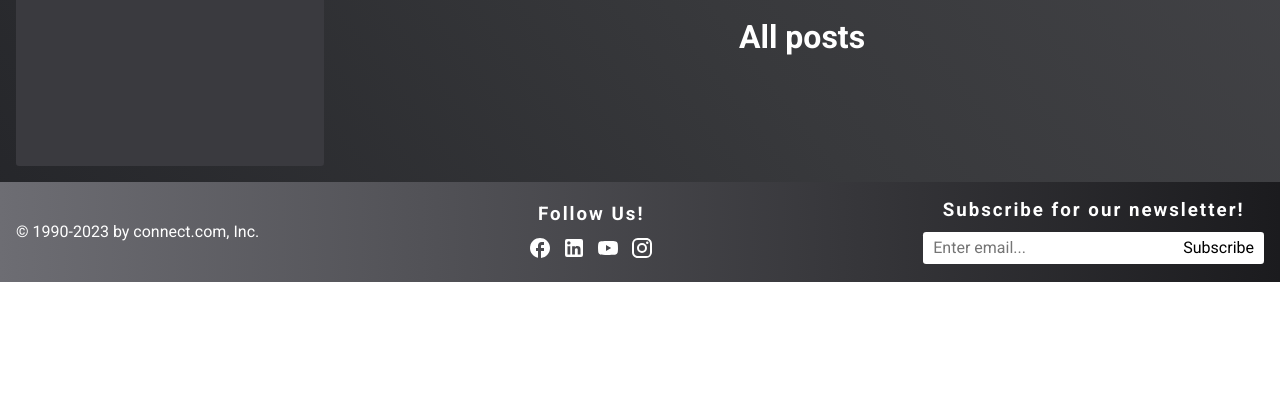
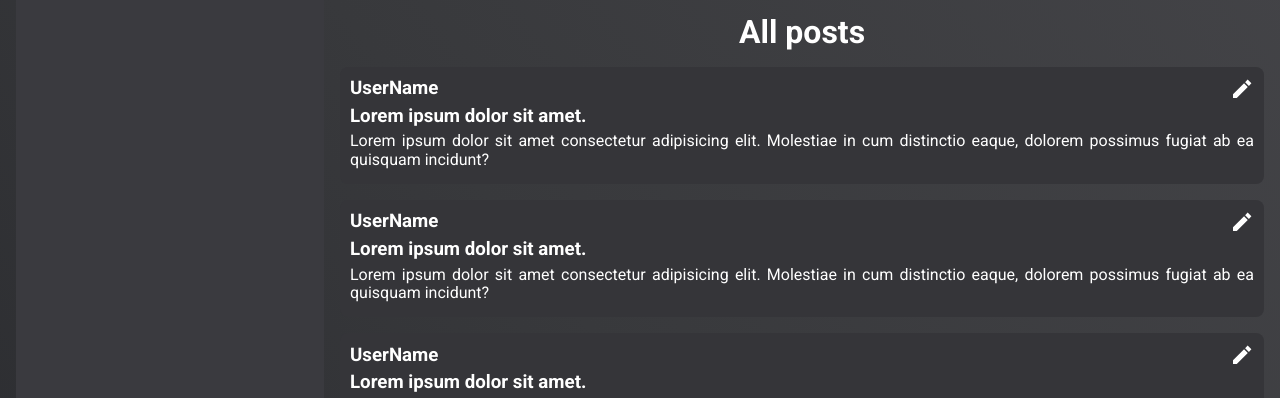
Before and after one commit to donny333/64-paskaita---galutinis-atsiskaitymas, a React (Create React App) app: page / in a window 1280 px wide. Shown: the part 518-916 px from the top of the page. Before the commit the page ends 800 px from the top, so only its background shows below. Built offline with nearby package versions, Linux system fonts and the light colour scheme; the HTML template or start-up script is replaced by a standard one.

Commit message:
Sukurta post kortele.

```diff
--- a/src/App.css
+++ b/src/App.css
@@ -8,12 +8,12 @@
     --bgSide: #3a3a3f;
     --bgLight: #fefefe;
     --links: #a28264;
-    --br: 0.2rem;
+    --br: 0.5rem;
 }
 
 body{
     width: 100%;
-    height: 100vh;
+    height: 100%;
     background: rgb(36,37,41);
     background: linear-gradient(52deg, rgba(36,37,41,1) 0%, rgba(56,57,60,1) 49%, rgba(71,71,75,1) 100%);
     color: white;
--- a/src/components/molecules/PostInMain.jsx
+++ b/src/components/molecules/PostInMain.jsx
@@ -1,13 +1,41 @@
 import styled from "styled-components";
+import EditSharpIcon from '@mui/icons-material/EditSharp';
 
 const StyledDiv = styled.div`
+    padding: 10px;
+    background-color: var(--bgInputs);
+    border-radius: var(--br);
+    > div {
+        display: flex;
+        justify-content: space-between;
+        align-items: center;
+        > h3 {
+            margin: 0;
+        }
+    }
+    > h3{
+        margin: 5px 0;
+    }
+    > p{
+        margin: 5px 0;
+        text-align: justify;
+    }
 
 `;
 
 const PostInMain = () => {
     return (
         <StyledDiv>
-
+            <div>
+                <h3>UserName</h3>
+                <EditSharpIcon />
+            </div>
+            <h3>
+                Lorem ipsum dolor sit amet.
+            </h3>
+            <p>
+                Lorem ipsum dolor sit amet consectetur adipisicing elit. Molestiae in cum distinctio eaque, dolorem possimus fugiat ab ea quisquam incidunt?
+            </p>
         </StyledDiv>
     );
 }
--- a/src/components/organisms/HomeMainView.jsx
+++ b/src/components/organisms/HomeMainView.jsx
@@ -1,4 +1,5 @@
 import styled from "styled-components";
+import PostInMain from "../molecules/PostInMain";
 
 const StyledSection = styled.section`
     > div:first-child {
@@ -20,7 +21,12 @@ const StyledSection = styled.section`
     > div:last-child{
         >h1{
             text-align: center;
+            margin: 0;
+            margin-top: 1rem;
         }
+        display: flex;
+        flex-direction: column;
+        gap: 1rem;
     }
 `;
 
@@ -33,6 +39,14 @@ const HomeMainView = () => {
             </div>
             <div>
                 <h1>All posts</h1>
+                <PostInMain />
+                <PostInMain />
+                <PostInMain />
+                <PostInMain />
+                <PostInMain />
+                <PostInMain />
+                <PostInMain />
+                <PostInMain />
 
             </div>
         </StyledSection>
```
